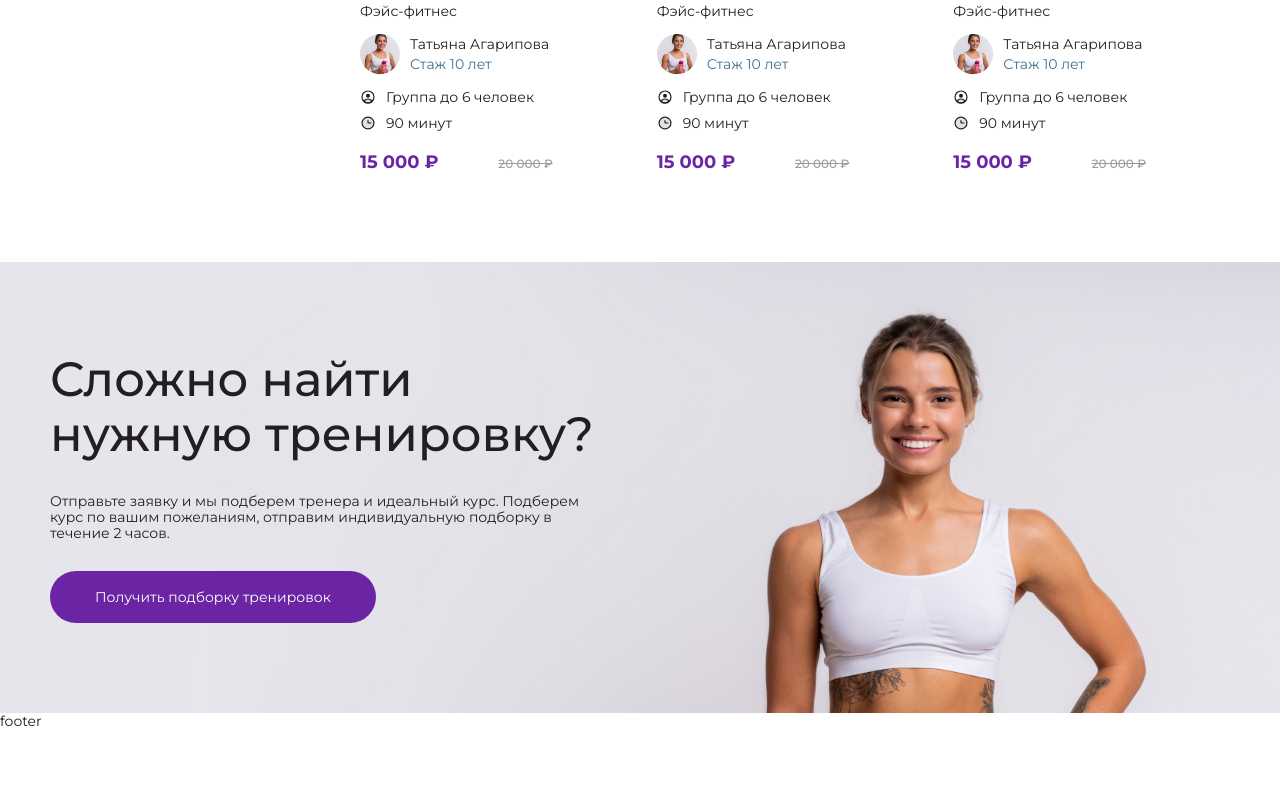
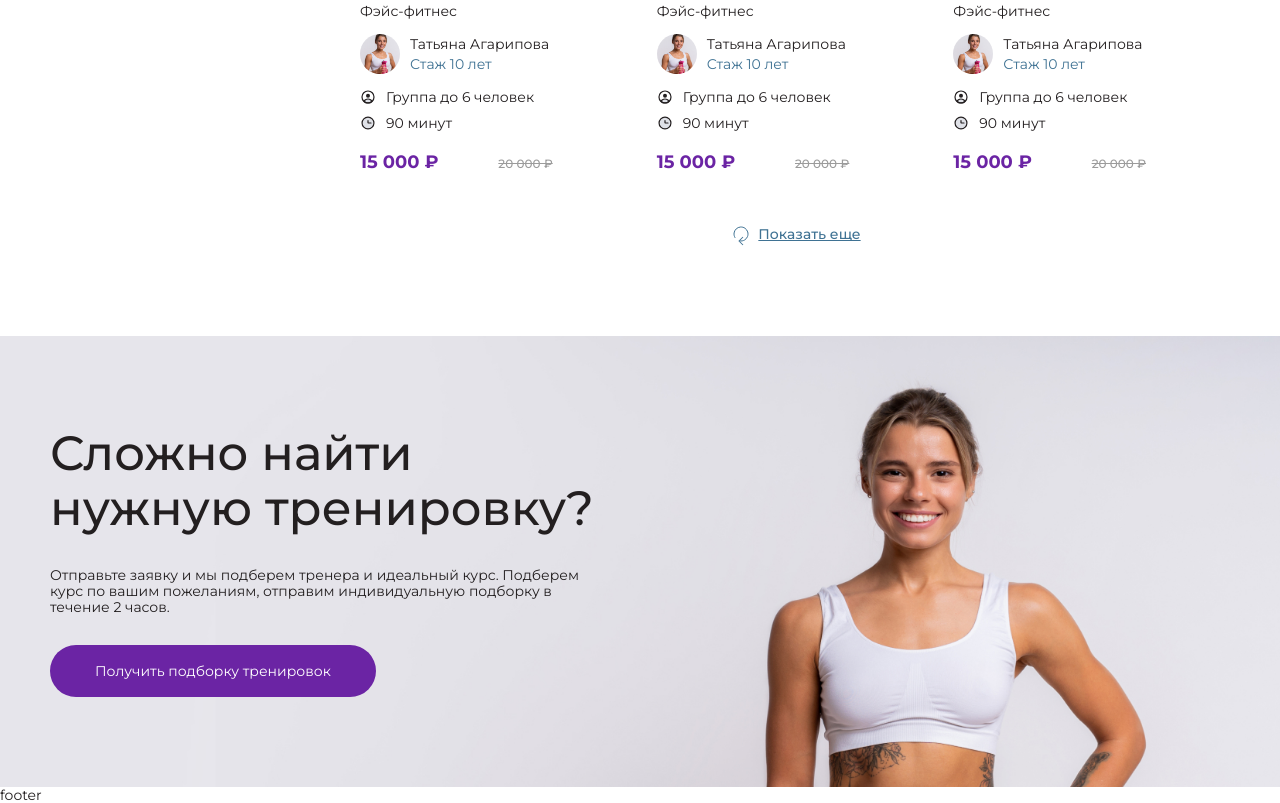
Before and after one commit to dev-evora/fitness, a website: page src/pages/event.html in a window 1280 px wide. Shown: the part 2007-2810 px from the top of the page. Before the commit the page ends 2736 px from the top, so only its background shows below. Drawn offline with nearby package versions, Linux system fonts and the light colour scheme; files that its build step writes are made by us from their sources; files whose address does not match are found by name.

Commit message:
load-btn

```diff
--- a/src/pages/event.html
+++ b/src/pages/event.html
@@ -178,6 +178,7 @@
           {% include 'common/event-item.html' %}
           {% include 'common/event-item.html' %}
         </div>
+        <div class="load-btn"><span>Показать еще</span></div>
       </div>
     </div>
   </div>
--- a/src/sass/base/_settings.sass
+++ b/src/sass/base/_settings.sass
@@ -108,3 +108,24 @@ body
 .title-lg
   font-size: 20px
   font-weight: 500
+
+.load-btn
+  @include flexbox
+  align-items: center
+  justify-content: center
+  color: $color-queen-blue
+  font-weight: 500
+  text-decoration: underline
+  margin-top: 50px
+  span
+    @include flexbox
+    align-items: center
+    justify-content: center
+    cursor: pointer
+    &::before
+      content: ''
+      display: block
+      width: 24px
+      height: 24px
+      margin-right: 5px
+      background: url(../img/svg/load-btn.svg) no-repeat center
```
Also changed, not shown: src/img/svg/load-btn.svg (added).
